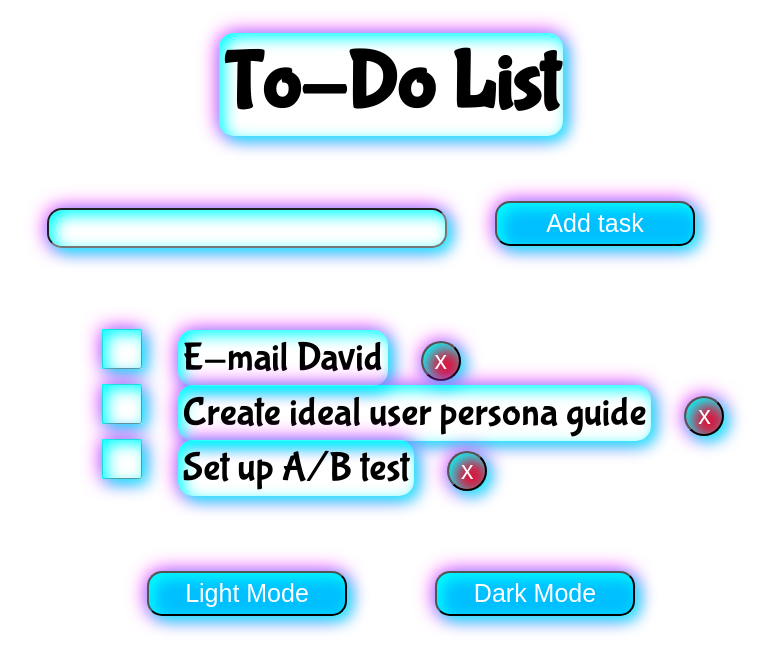
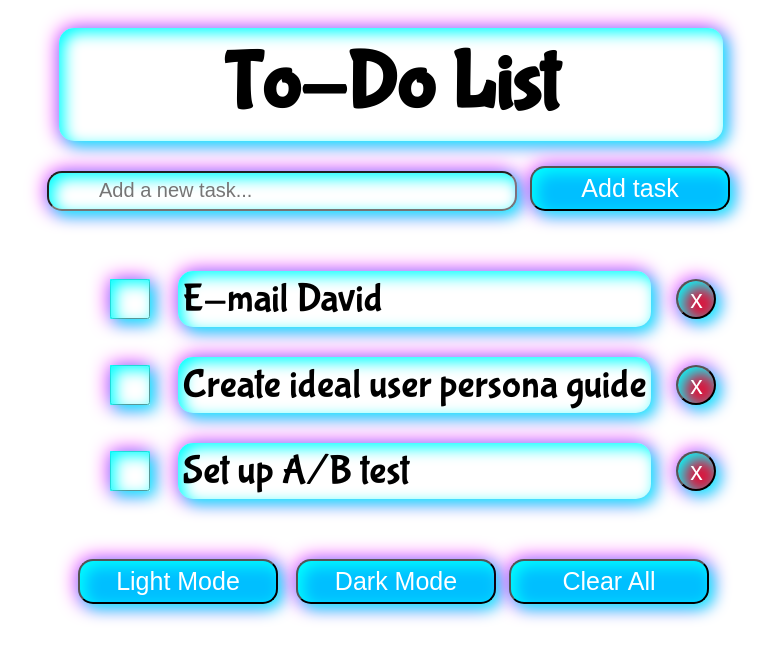
Before and after one commit to Alena2020/To-Do-List-, a plain HTML site: page index.html in a window 1280 px wide. Shown: the whole page, without its empty margins (249-1027 px from the left). Drawn offline with Linux system fonts and the light colour scheme.

Commit message:
changes to the Task List style

```diff
--- a/index.html
+++ b/index.html
@@ -8,11 +8,11 @@
     <link rel="stylesheet" href="style.css">
 </head>
 <body>
-<h1>To-Do List</h1>
-<div>
-    <input type="text" id="input-task">
-    <button id="add-task-button">Add task</button>
-</div>
+    <h1>To-Do List</h1>
+<form>
+    <input type="text" id="input-task"  placeholder="Add a new task..." keypress.enter="addTask">
+    <button id="add-task-button" >Add task</button>
+</form>
 <ul id="task-list">
     <li>
         <input type="checkbox">
@@ -29,13 +29,14 @@
         <span class="task">Set up A/B test</span>
         <button class="delete-btn" onclick="return this.parentNode.remove();">x</button>
     </li>
+
 </ul>
 
 <div>
     <button class="button-theme" onClick="toggleTheme('light')">Light Mode</button>
     <button class="button-theme" onClick="toggleTheme('dark')">Dark Mode</button>
+    <button class="clear" onClick="clearAll()">Clear All</button>
 </div>
-
 
 <script src="script.js"></script>
 </body>
--- a/style.css
+++ b/style.css
@@ -28,10 +28,24 @@ body.dark {
   text-decoration: line-through;
   text-decoration-color: crimson;
   text-decoration-style: double;
+  transition: 1.1s;
 }
 
 li {
   list-style: none;
+  padding: 10px 35px;
+  display: flex;
+  align-items: center;
+}
+
+li:hover {
+  cursor: pointer;
+  background-color: cornflowerblue;
+  box-shadow: 5px 5px 15px aqua, 0 0 20px magenta,
+    inset 15px 15px 15px midnightblue, inset -15px -15px 15px midnightblue;
+  border-radius: 15px;
+  color: lime;
+  transition: 2.1s;
 }
 
 button {
@@ -49,12 +63,27 @@ h1,
 span {
   box-shadow: 5px 5px 15px aqua, 0 0 20px magenta, inset 5px 5px 15px aqua;
   border-radius: 15px;
+  cursor: pointer;
 }
 
-h1,
+h1 {
+  padding: 10px 165px;
+  margin: 20px;
+}
+
+h1:hover {
+  background-color: cyan;
+  color: mediumblue;
+  text-shadow: 0 0 2px white, -1px -1px 0 white, -3px -3px 1px white,
+    -2px -2px 2px magenta;
+  box-shadow: 5px 5px 10px midnightblue, 10px 30px 45px midnightblue inset;
+  transition: 2.5s;
+}
+
 span {
   padding: 5px;
-  margin: 25px;
+  margin: 5px 25px;
+  flex-grow: 1;
 }
 
 input[type="checkbox"] {
@@ -64,12 +93,28 @@ input[type="checkbox"] {
 
 #input-task {
   height: 40px;
-  width: 400px;
+  width: 470px;
+  font-size: 20px;
+  padding: 5px 50px;
+}
+
+#input-task:hover {
+  color: violet;
+  transition: 0.5s;
 }
 
 #add-task-button,
 .button-theme {
-  margin: 40px;
+  margin: 5px;
+}
+
+#add-task-button:hover,
+.button-theme:hover,
+.clear:hover {
+  border: 7px solid midnightblue;
+  box-shadow: 5px 5px 10px midnightblue, 10px 30px 45px midnightblue inset;
+  transition: 2.5s;
+  transform: translateY(-5px);
 }
 
 .delete-btn {
```
